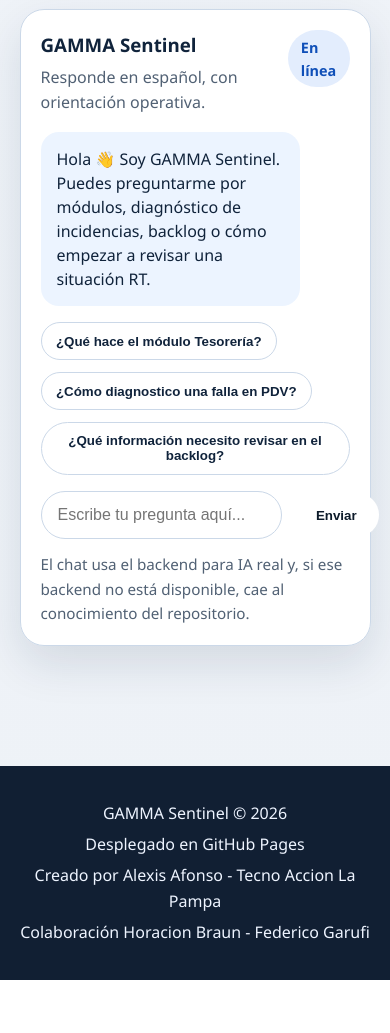
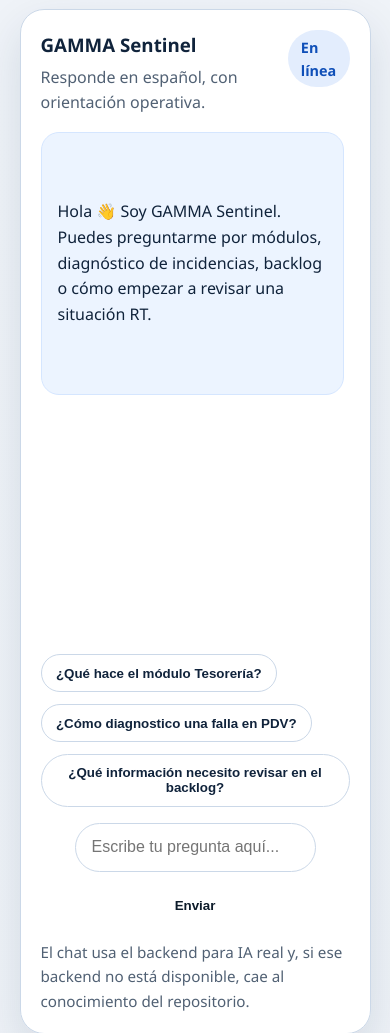
Before and after one commit to Alexis20021983/Gamma-Sentinel, a website: page GAMMA Sentinel/index.html in a window 390 px wide. Shown: the part 5340-6373 px from the top of the page. Before the commit the page ends 6320 px from the top, so only its background shows below. Drawn offline with Linux system fonts and the light colour scheme.

Commit message:
css actualizado

```diff
--- a/GAMMA Sentinel/css/styles.css
+++ b/GAMMA Sentinel/css/styles.css
@@ -32,9 +32,20 @@
   max-width: 100%;
 }
 
+/* ======================================================
+   HERO
+====================================================== */
+
 .hero {
-  background: linear-gradient(135deg, #0f1f33 0%, #163a66 45%, #365f8d 100%);
+  background: linear-gradient(
+    135deg,
+    #0f1f33 0%,
+    #163a66 45%,
+    #365f8d 100%
+  );
+
   color: #fff;
+
   padding: 1rem 5vw 4.5rem;
 }
 
@@ -43,7 +54,9 @@
   justify-content: space-between;
   align-items: center;
   gap: 1rem;
+
   max-width: 1120px;
+
   margin: 0 auto;
 }
 
@@ -102,11 +115,18 @@
   display: inline-flex;
   align-items: center;
   justify-content: center;
+
   text-decoration: none;
+
   border-radius: 999px;
+
   padding: 0.9rem 1.4rem;
+
   font-weight: 800;
-  transition: transform 0.2s ease, background-color 0.2s ease;
+
+  transition:
+    transform 0.2s ease,
+    background-color 0.2s ease;
 }
 
 .btn:hover {
@@ -123,6 +143,10 @@
   color: #fff;
   border: 1px solid rgba(255, 255, 255, 0.6);
 }
+
+/* ======================================================
+   MAIN
+====================================================== */
 
 main {
   padding: 0 5vw 4rem;
@@ -157,13 +181,20 @@
   color: var(--text-soft);
 }
 
+/* ======================================================
+   CARDS
+====================================================== */
+
 .info-card,
 .feature-card,
 .module-card,
 .step-card {
   background: rgba(255, 255, 255, 0.95);
+
   border: 1px solid var(--border);
+
   border-radius: var(--radius);
+
   box-shadow: var(--shadow);
 }
 
@@ -195,6 +226,10 @@
   margin-bottom: 0.5rem;
 }
 
+/* ======================================================
+   WORKFLOW
+====================================================== */
+
 .workflow-steps {
   display: grid;
   grid-template-columns: repeat(4, minmax(0, 1fr));
@@ -203,57 +238,27 @@
 
 .step-card span {
   display: inline-flex;
+
   width: 2.5rem;
   height: 2.5rem;
+
   align-items: center;
   justify-content: center;
+
   border-radius: 999px;
+
   background: var(--panel-strong);
+
   color: var(--accent-dark);
+
   font-weight: 900;
+
   margin-bottom: 0.75rem;
 }
 
-.site-footer {
-  background: var(--bg-soft);
-  color: #eef4ff;
-  text-align: center;
-  padding: 1.8rem 1rem;
-}
-
-.site-footer p {
-  margin: 0.35rem 0;
-}
-
-@media (max-width: 900px) {
-  .intro-section,
-  .card-grid,
-  .workflow-steps {
-    grid-template-columns: 1fr 1fr;
-  }
-}
-
-@media (max-width: 680px) {
-  .topbar,
-  .intro-section,
-  .card-grid,
-  .workflow-steps {
-    grid-template-columns: 1fr;
-  }
-
-  .topbar {
-    display: grid;
-    justify-items: start;
-  }
-
-  .hero {
-    padding-bottom: 3.2rem;
-  }
-
-  .hero-actions {
-    flex-direction: column;
-  }
-}
+/* ======================================================
+   CHAT
+====================================================== */
 
 .chat-section {
   padding-top: 1.5rem;
@@ -261,9 +266,13 @@
 
 .chat-panel {
   background: rgba(255, 255, 255, 0.98);
+
   border: 1px solid var(--border);
+
   border-radius: var(--radius);
+
   box-shadow: var(--shadow);
+
   padding: 1.25rem;
 }
 
@@ -272,6 +281,7 @@
   justify-content: space-between;
   gap: 1rem;
   align-items: flex-start;
+
   margin-bottom: 1rem;
 }
 
@@ -288,27 +298,70 @@
   display: inline-flex;
   align-items: center;
   justify-content: center;
+
   border-radius: 999px;
+
   padding: 0.35rem 0.8rem;
+
   background: rgba(31, 111, 235, 0.12);
+
   color: var(--accent-dark);
+
   font-weight: 700;
   font-size: 0.9rem;
 }
+
+/* ======================================================
+   CHAT MESSAGES
+====================================================== */
 
 .chat-messages {
   display: flex;
   flex-direction: column;
   gap: 0.85rem;
-  padding-right: 0.2rem;
+
   margin-bottom: 1rem;
+
+  height: 70vh;
+
+  overflow-y: auto;
+
+  padding-right: 6px;
+
+  scroll-behavior: smooth;
 }
+
+.chat-messages::-webkit-scrollbar {
+  width: 8px;
+}
+
+.chat-messages::-webkit-scrollbar-thumb {
+  background: rgba(0, 0, 0, 0.25);
+  border-radius: 999px;
+}
+
+.chat-messages::-webkit-scrollbar-track {
+  background: transparent;
+}
+
+/* ======================================================
+   MESSAGE
+====================================================== */
 
 .message {
   border-radius: 18px;
+
   padding: 0.95rem 1rem;
+
   max-width: 85%;
-  line-height: 1.5;
+
+  line-height: 1.6;
+
+  white-space: pre-wrap;
+
+  word-break: break-word;
+
+  animation: fadeIn 0.2s ease;
 }
 
 .message p {
@@ -317,36 +370,66 @@
 
 .message.user {
   align-self: flex-end;
-  background: linear-gradient(135deg, #1f6feb, #2f80ff);
+
+  background: linear-gradient(
+    135deg,
+    #1f6feb,
+    #2f80ff
+  );
+
   color: #fff;
 }
 
 .message.bot {
   align-self: flex-start;
+
   background: #ecf4ff;
+
   color: var(--text);
 
-  max-height: 200px;
-  overflow-y: auto;
-  padding-right: 6px;
+  border: 1px solid #d5e6ff;
 }
+
+/* ======================================================
+   CHAT SUGGESTIONS
+====================================================== */
 
 .chat-suggestions {
   display: flex;
   gap: 0.75rem;
   flex-wrap: wrap;
+
   margin-bottom: 1rem;
 }
 
 .suggestion-chip {
   border: 1px solid var(--border);
+
   background: #fff;
+
   color: var(--text);
+
   border-radius: 999px;
+
   padding: 0.65rem 0.9rem;
+
   font-weight: 700;
+
   cursor: pointer;
+
+  transition:
+    background 0.2s ease,
+    transform 0.2s ease;
 }
+
+.suggestion-chip:hover {
+  background: #f1f6ff;
+  transform: translateY(-1px);
+}
+
+/* ======================================================
+   CHAT FORM
+====================================================== */
 
 .chat-form {
   display: flex;
@@ -356,15 +439,25 @@
 
 .chat-form input {
   flex: 1;
+
   border: 1px solid var(--border);
+
   border-radius: 999px;
+
   padding: 0.9rem 1rem;
+
   font-size: 1rem;
+
   outline: none;
+
+  transition:
+    border-color 0.2s ease,
+    box-shadow 0.2s ease;
 }
 
 .chat-form input:focus {
   border-color: var(--accent);
+
   box-shadow: 0 0 0 3px rgba(31, 111, 235, 0.15);
 }
 
@@ -375,28 +468,122 @@
 
 .chat-note {
   margin: 0.8rem 0 0;
+
   color: var(--text-soft);
+
   font-size: 0.95rem;
 }
 
+/* ======================================================
+   FOOTER
+====================================================== */
+
+.site-footer {
+  background: var(--bg-soft);
+
+  color: #eef4ff;
+
+  text-align: center;
+
+  padding: 1.8rem 1rem;
+}
+
+.site-footer p {
+  margin: 0.35rem 0;
+}
+
+/* ======================================================
+   ACCESSIBILITY
+====================================================== */
+
 .sr-only {
   position: absolute;
+
   width: 1px;
   height: 1px;
+
   padding: 0;
   margin: -1px;
+
   overflow: hidden;
+
   clip: rect(0, 0, 0, 0);
+
   white-space: nowrap;
+
   border: 0;
 }
 
+/* ======================================================
+   ANIMATIONS
+====================================================== */
 
-.message.bot::-webkit-scrollbar {
-  width: 5px;
+@keyframes fadeIn {
+
+  from {
+    opacity: 0;
+    transform: translateY(4px);
+  }
+
+  to {
+    opacity: 1;
+    transform: translateY(0);
+  }
+
 }
 
-.message.bot::-webkit-scrollbar-thumb {
-  background: rgba(0,0,0,0.3);
-  border-radius: 10px;
+/* ======================================================
+   RESPONSIVE
+====================================================== */
+
+@media (max-width: 900px) {
+
+  .intro-section,
+  .card-grid,
+  .workflow-steps {
+
+    grid-template-columns: 1fr 1fr;
+  }
+
 }
+
+@media (max-width: 680px) {
+
+  .topbar,
+  .intro-section,
+  .card-grid,
+  .workflow-steps {
+
+    grid-template-columns: 1fr;
+  }
+
+  .topbar {
+    display: grid;
+    justify-items: start;
+  }
+
+  .hero {
+    padding-bottom: 3.2rem;
+  }
+
+  .hero-actions {
+    flex-direction: column;
+  }
+
+  .chat-messages {
+    height: 60vh;
+  }
+
+  .message {
+    max-width: 100%;
+  }
+
+  .chat-form {
+    flex-direction: column;
+  }
+
+  .chat-form .btn {
+    width: 100%;
+  }
+
+}
```
